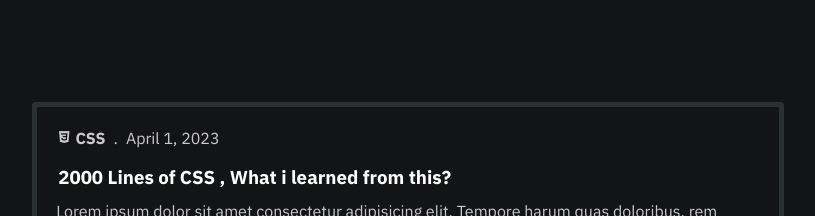
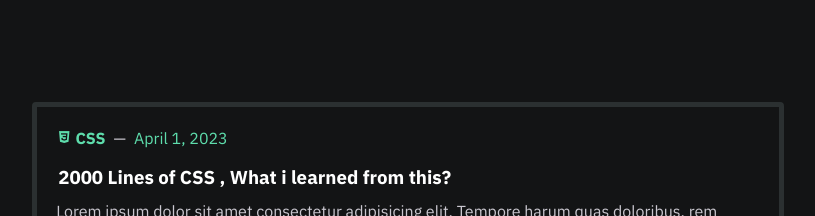
Before and after one commit to FairyPenguin/FairyPenguin.github.io, a plain HTML site: page index.html in a window 1280 px wide. Shown: the part 2740-2956 px from the top of the page, without its empty margins (232-1047 px from the left). Drawn offline with nearby package versions, Linux system fonts and the light colour scheme.

Commit message:
Posts Section Styling

```diff
--- a/index.html
+++ b/index.html
@@ -371,7 +371,7 @@
                     </div>
                     <strong>CSS</strong>
                   </div>
-                  <span>.</span>
+                  <span>—</span>
                   <div class="post-date">April 1, 2023</div>
                 </div>
 
--- a/style.css
+++ b/style.css
@@ -647,8 +647,12 @@ p {
 .post-tags {
   display: flex;
   gap: 0.2rem;
+  color: #5eddac;
 }
 
+.post-date {
+  color: #5eddac;
+}
 .article-summary {
   color: var(--secondaryTextColor-dark);
   margin-bottom: 1rem;
```
